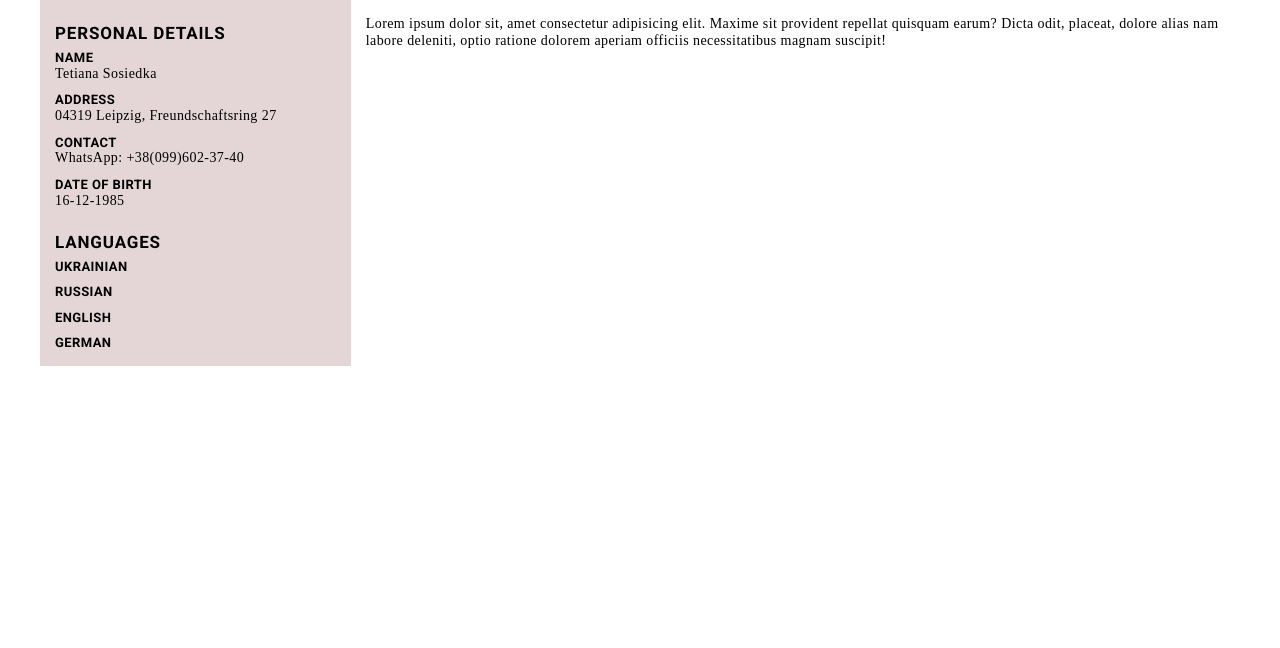
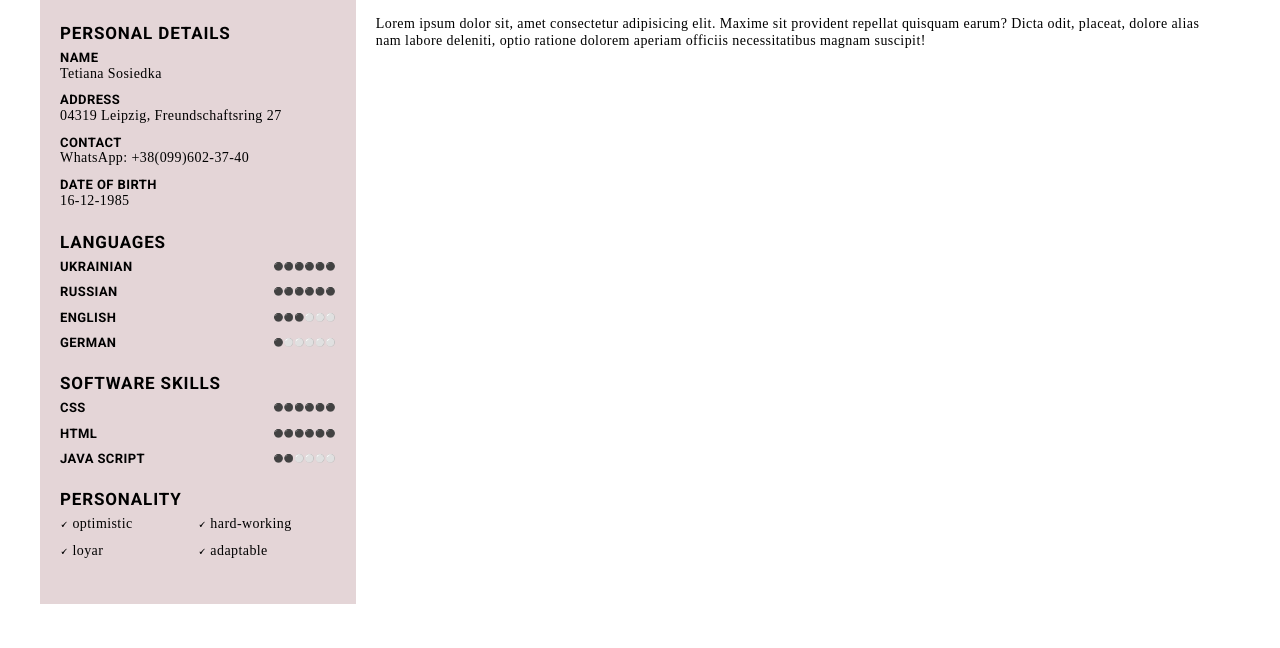
Before and after one commit to TetianaSosiedka/Resume, a plain HTML site: page index.html in a window 1280 px wide. Shown: the part 152-800 px from the top of the page. Drawn offline with Linux system fonts and the light colour scheme; a web font is replaced by a local one.

Commit message:
finished left section

```diff
--- a/css/style.css
+++ b/css/style.css
@@ -20,8 +20,8 @@ img{
     border: none;
 }
 h1, h2, p{
-    margin-top: 0;
-    margin-bottom: 0;
+    margin: 0;
+    padding: 0;
 }
 h1, h2{
     text-transform: uppercase;
@@ -62,16 +62,18 @@ ul{
 .personal-wrap{
     display: flex;
 }
-/*personal details*/
-.personal-date{
-    width: 450px;
-    padding: 160px 15px 0 15px;
-    background-color: rgb(228, 213, 215);
+.section{
+    padding: 160px 20px 20px 20px;
     font-size: var(--font-size);
     line-height: var(--line-height);
     letter-spacing: var(--letter-spacing);
 }
-.personal-date-item{
+/*personal details*/
+.personal-date{
+    width: 450px;
+    background-color: rgb(228, 213, 215);
+}
+.personal-details{
     margin-bottom: 15px;
 }
 .details-item{
@@ -84,18 +86,28 @@ ul{
     font-family: var(--font-title);
     font-size: 13px;
 }
-.details-list span::after{
-    content: "";
-    width: 4px;
-    height: 4px;
-    border-radius: 50%;
-    background-color: #000000;
+.details-languages, .details-skills{
+    display: flex;
+    justify-content: space-between;
+    align-items: center;
+}
+.details-languages p, .details-skills p{
+    margin-right: 0;
+    font-size: 8px;
+}
+.details-personalyty-list{
+    display: flex;
+    flex-wrap: wrap;
+}
+.details-personalyty-item{
+    flex-basis: 50%;
+}
+.details-personalyty-item span{
+    display: inline;
+    margin-right: 5px;
+    font-size: 10px;
 }
 /*personal informations*/
 .personal-inform{
-    padding: 160px 15px 0 15px;
-    font-size: var(--font-size);
-    line-height: var(--line-height);
-    letter-spacing: var(--letter-spacing);
 
 }
--- a/index.html
+++ b/index.html
@@ -31,9 +31,9 @@
       </header>
       <main class="personal-wrap">
         <!--personal details-->
-        <section class="personal-date">
+        <section class="section personal-date">
           <ul>
-            <li class="personal-date-item">
+            <li class="personal-details">
               <h2>Personal Details</h2>
               <ul class="details-list">
                 <li class="details-item">
@@ -54,27 +54,65 @@
                 </li>
               </ul>
             </li>
-            <li class="personal-date-item">
+            <li class="personal-details">
               <h2>Languages</h2>
               <ul class="details-list">
-                <li class="details-item">
+                <li class="details-item details-languages">
                   <span>Ukrainian</span>
+                  <p>&#9899;&#9899;&#9899;&#9899;&#9899;&#9899;</p>
                 </li>
-                <li class="details-item">
+                <li class="details-item details-languages">
                   <span>Russian</span>
+                  <p>&#9899;&#9899;&#9899;&#9899;&#9899;&#9899;</p>
                 </li>
-                <li class="details-item">
+                <li class="details-item details-languages">
                   <span>English</span>
+                  <p>&#9899;&#9899;&#9899;&#9898;&#9898;&#9898;</p>
                 </li>
-                <li class="details-item">
+                <li class="details-item details-languages">
                   <span>German</span>
+                  <p>&#9899;&#9898;&#9898;&#9898;&#9898;&#9898;</p>
+                </li>
+              </ul>
+            </li>
+            <li class="personal-details">
+              <h2>Software skills</h2>
+              <ul class="details-list">
+                <li class="details-item details-skills">
+                  <span>CSS</span>
+                  <p>&#9899;&#9899;&#9899;&#9899;&#9899;&#9899;</p>
+                </li>
+                <li class="details-item details-skills">
+                  <span>HTML</span>
+                  <p>&#9899;&#9899;&#9899;&#9899;&#9899;&#9899;</p>
+                </li>
+                <li class="details-item details-skills">
+                  <span>Java Script</span>
+                  <p>&#9899;&#9899;&#9898;&#9898;&#9898;&#9898;</p>
+                </li>
+              </ul>
+            </li>
+            <li class="personal-details">
+              <h2>Personality</h2>
+              <ul class="details-list details-personalyty-list">
+                <li class="details-item details-personalyty-item">
+                  <span>&#128504;</span>optimistic
+                </li>
+                <li class="details-item details-personalyty-item">
+                  <span>&#128504;</span>hard-working
+                </li>
+                <li class="details-item details-personalyty-item">
+                  <span>&#128504;</span>loyar
+                </li>
+                <li class="details-item details-personalyty-item">
+                  <span>&#128504;</span>adaptable
                 </li>
               </ul>
             </li>
           </ul>
         </section>
         <!--personal informations-->
-        <section class="personal-inform">
+        <section class="section personal-inform">
           Lorem ipsum dolor sit, amet consectetur adipisicing elit. Maxime sit
           provident repellat quisquam earum? Dicta odit, placeat, dolore alias
           nam labore deleniti, optio ratione dolorem aperiam officiis
```
